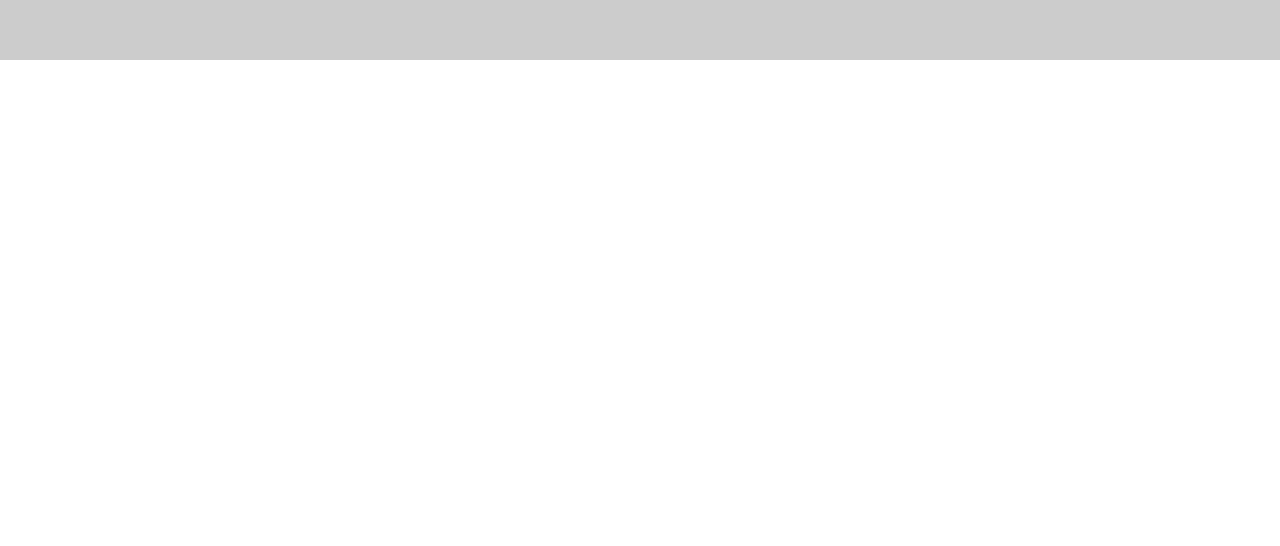
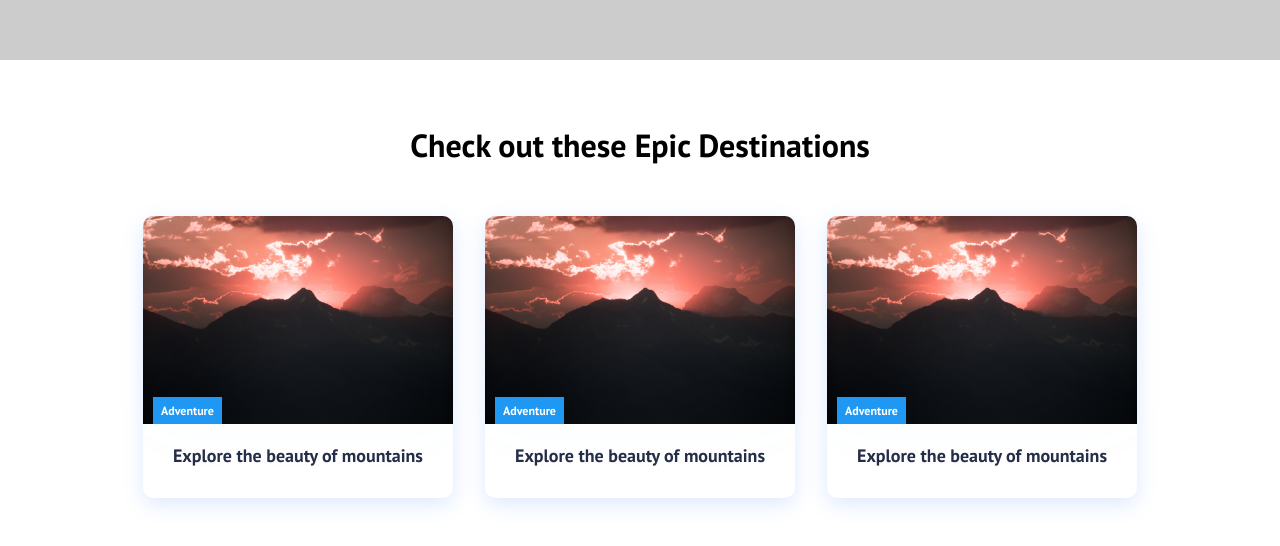
Before and after one commit to Rittik-kumar/letsgo, a React (Create React App) app: page / in a window 1280 px wide. Shown: the part 820-1366 px from the top of the page. Before the commit the page ends 880 px from the top, so only its background shows below. Built offline with nearby package versions, Linux system fonts and the light colour scheme.

Commit message:
card added to home

```diff
--- a/src/Components/pages/Home.js
+++ b/src/Components/pages/Home.js
@@ -1,11 +1,13 @@
 import React from 'react';
 import '../../App.css';
 import HeroSection from '../HeroSection';
+import Cards from '../Cards';
 
 function Home () {
     return (
         <>
           <HeroSection />
+          <Cards />
         </>
     );
 }
```
